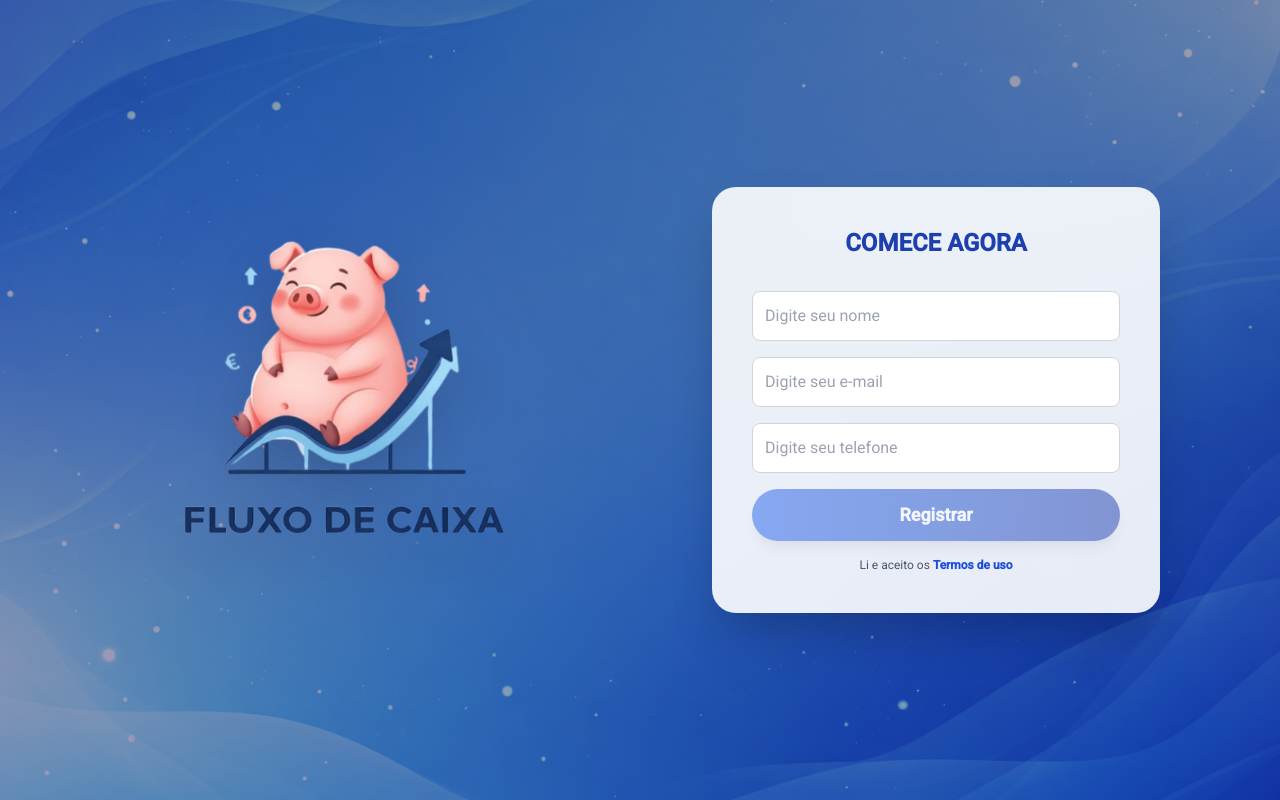
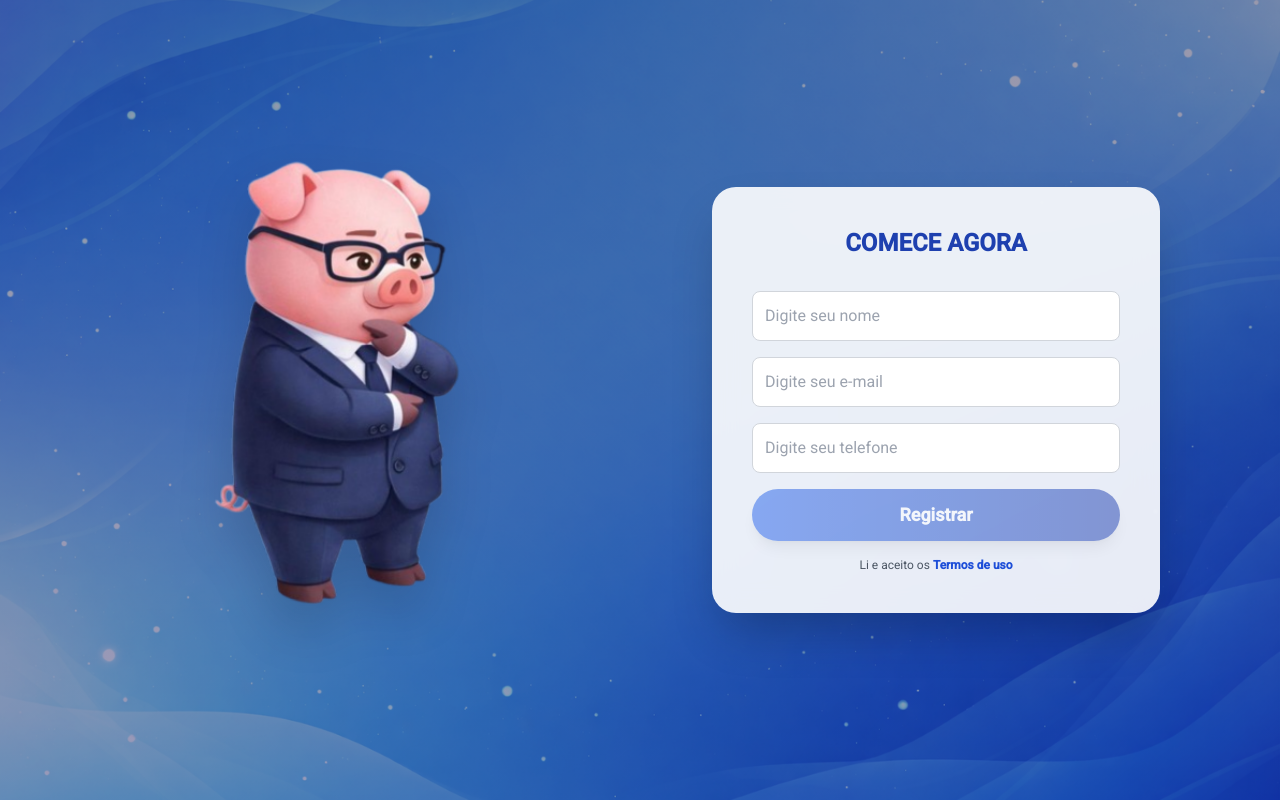
Before and after one commit to KaiqueDultra/fluxo-de-caixa-ui, an Angular app: page / in a window 1280 px wide. Built offline with nearby package versions, Linux system fonts and the light colour scheme.

Commit message:
add: pig animation added

```diff
--- a/src/app/pages/home/home.component.html
+++ b/src/app/pages/home/home.component.html
@@ -3,9 +3,9 @@
 
     <div class="flex flex-col items-center text-white mb-2 md:mb-0">
       <img
-        src="assets/images/login-pig-removebg-preview.png"
+        src="assets/images/pig.png"
         alt="Fluxo de Caixa"
-        class="w-[300px] md:w-[400px] mb-6 drop-shadow-2xl"
+        class="pig-walk w-[280px] md:w-[280px] mb-6 drop-shadow-2xl"
       />
     </div>
 
--- a/src/app/pages/home/home.component.scss
+++ b/src/app/pages/home/home.component.scss
@@ -0,0 +1,35 @@
+.pig-walk {
+  animation: pigWalk 3s ease-out forwards, pigBounce 1.4s ease-in-out 3s infinite;
+}
+
+/* entra andando da esquerda */
+@keyframes pigWalk {
+  0% {
+    transform: translateX(-200px);
+    opacity: 0;
+  }
+
+  60% {
+    transform: translateX(20px);
+  }
+
+  80% {
+    transform: translateX(-10px);
+  }
+
+  100% {
+    transform: translateX(0);
+    opacity: 1;
+  }
+}
+
+/* leve balanço */
+@keyframes pigBounce {
+  0%,100% {
+    transform: translateY(0);
+  }
+
+  50% {
+    transform: translateY(-6px);
+  }
+}
```
